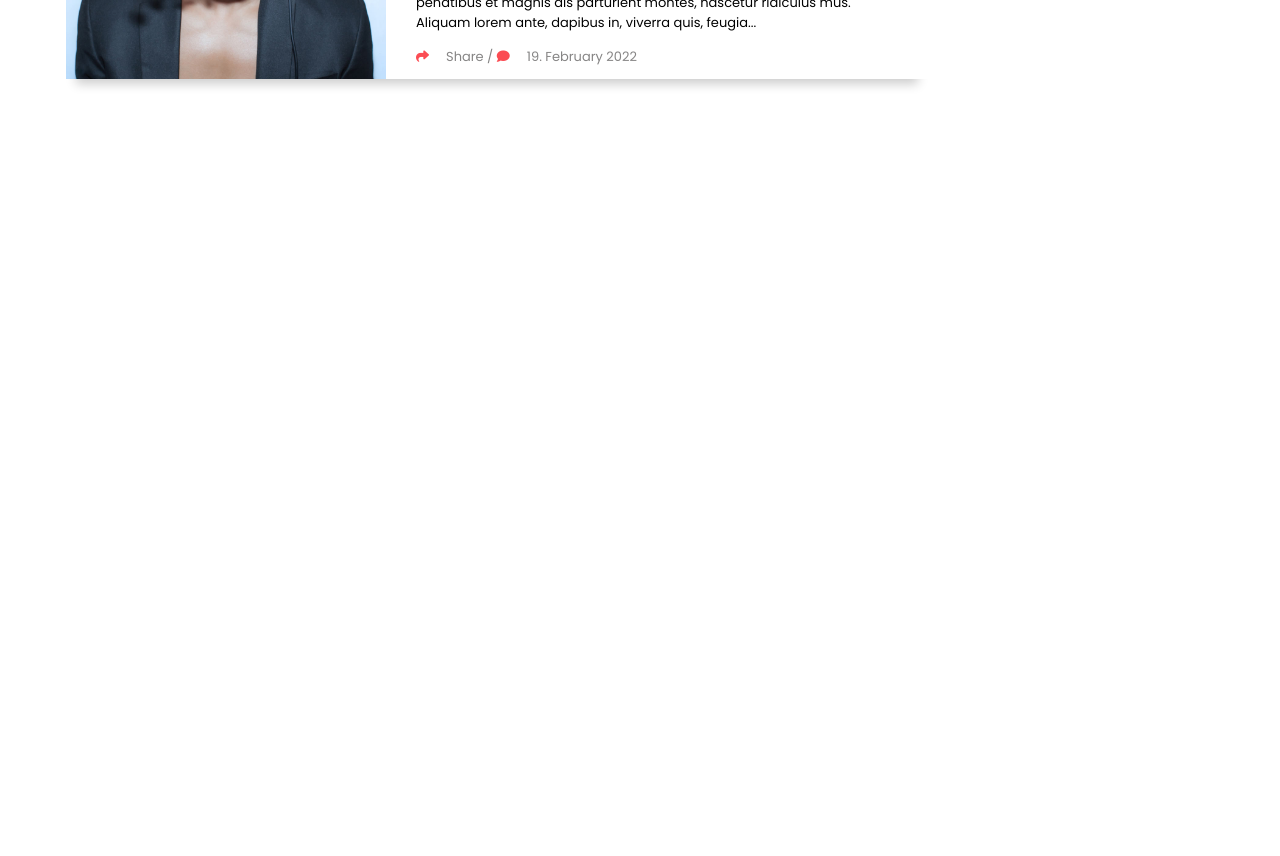
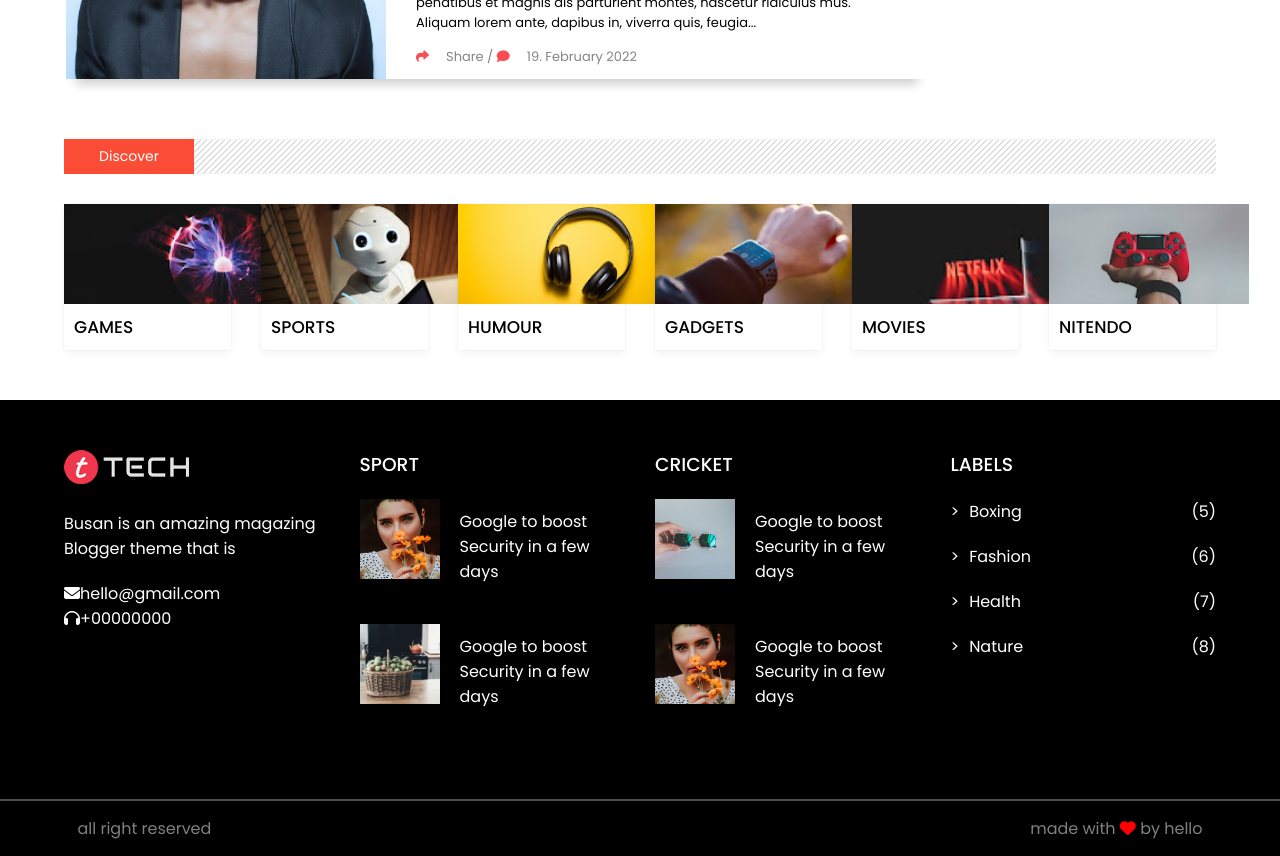
Before and after one commit to NhanVo-gmt/Game-review-page, a React (Create React App) app: page / in a window 1280 px wide. Shown: the part 3060-3916 px from the top of the page. Before the commit the page ends 3169 px from the top, so only its background shows below. Built offline with nearby package versions, Linux system fonts and the light colour scheme.

Commit message:
adding footer and complete the home page

```diff
--- /dev/null
+++ b/src/components/common/footer/footer.css
@@ -0,0 +1,62 @@
+footer {
+    background-color: #000;
+    color: #fff;
+    padding: 50px 0;
+    margin-top: 50px;
+}
+footer .container {
+    display: grid;
+    grid-template-columns: repeat(4, 1fr);
+    grid-gap: 30px;
+}
+footer .logo p {
+    margin: 20px 0;
+}
+footer h3 {
+    margin-bottom: 20px;
+    font-weight: 500;
+}
+footer .item {
+    display: flex;
+    margin-bottom: 30px;
+}
+footer .item img {
+    width: 80px;
+    height: 80px;
+    object-fit: cover;
+}
+footer .item p {
+    padding: 10px 20px;
+}
+footer ul li {
+    margin-bottom: 20px;
+    border-bottom: 2px solid rgba(255, 255, 255, 0.3);
+    display: flex;
+    justify-content: space-between;
+    position: relative;
+}
+footer ul li:nth-last-child(1)
+{
+    border-bottom: none;
+}
+footer ul li span::before {
+    content: ">";
+    top: 0;
+    left: 0;
+    margin-right: 10px;
+}
+.legal {
+    padding: 15px;
+    background-color: #000;
+    color: grey;
+    border-top: 2px solid rgba(255, 255, 255, 0.3);
+}
+.legal i {
+    color: red;
+}
+
+@media screen and (max-width: 768px) {
+    footer .container {
+        grid-template-columns: repeat(2, 1fr);
+    }
+}
--- /dev/null
+++ b/src/components/common/footer/footer.jsx
@@ -0,0 +1,79 @@
+import React from "react";
+import "./footer.css"
+
+const Footer = () => {
+  return (
+    <>
+      <footer>
+        <div className="container">
+          <div className="box logo">
+            <img src="../images/tech-logo-footer.png" alt="" />
+            <p>Busan is an amazing magazing Blogger theme that is</p>
+            <i className="fa fa-envelope"></i>
+            <span>hello@gmail.com</span> <br />
+            <i className="fa fa-headphones"></i>
+            <span>+00000000</span>
+          </div>
+          <div className="box">
+            <h3>SPORT</h3>
+            <div className="item">
+              <img src="../images/hero/hero1.jpg" alt="" />
+              <p>Google to boost Security in a few days</p>
+            </div>
+            <div className="item">
+              <img src="../images/hero/hero2.jpg" alt="" />
+              <p>Google to boost Security in a few days</p>
+            </div>
+          </div>
+          <div className="box">
+            <h3>CRICKET</h3>
+            <div className="item">
+              <img src="../images/hero/hero3.jpg" alt="" />
+              <p>Google to boost Security in a few days</p>
+            </div>
+            <div className="item">
+              <img src="../images/hero/hero1.jpg" alt="" />
+              <p>Google to boost Security in a few days</p>
+            </div>
+          </div>
+          <div className="box">
+            <h3>LABELS</h3>
+            <ul>
+              <li>
+                <span>Boxing</span>
+                <label htmlFor="">(5)</label>
+              </li>
+            </ul>
+            <ul>
+              <li>
+                <span>Fashion</span>
+                <label htmlFor="">(6)</label>
+              </li>
+            </ul>
+            <ul>
+              <li>
+                <span>Health</span>
+                <label htmlFor="">(7)</label>
+              </li>
+            </ul>
+            <ul>
+              <li>
+                <span>Nature</span>
+                <label htmlFor="">(8)</label>
+              </li>
+            </ul>
+          </div>
+        </div>
+      </footer>
+
+      <div className="legal">
+        <div className="container flexSB">
+            <p>all right reserved</p>
+            <p>made with <i className="fa fa-heart"></i> by hello </p>
+        </div>
+      </div>
+    </>
+  );
+};
+
+export default Footer;
--- /dev/null
+++ b/src/components/common/home/discover/discover.jsx
@@ -0,0 +1,30 @@
+import React from 'react'
+import './style.css'
+import Heading from '../../heading/heading'
+import { discover } from '../../../../dummydata'
+
+const Discover = () => {
+  return (
+    <>
+        <section className="discover">
+            <div className="container">
+                <Heading title='Discover' />
+                <div className="content">
+                  {discover.map((val) => {
+                    return (
+                      <div className="box">
+                        <div className="img">
+                          <img src={val.cover} alt="" />
+                        </div>
+                        <h1 className="title">{val.title}</h1>
+                      </div>
+                    )
+                  })}
+                </div>
+            </div>
+        </section>
+    </>
+  )
+}
+
+export default Discover
--- /dev/null
+++ b/src/components/common/home/discover/style.css
@@ -0,0 +1,29 @@
+.discover .content {
+    display: grid;
+    grid-template-columns: repeat(6, 1fr);
+    grid-gap: 30px;
+}
+.discover .box {
+    background-color: #fff;
+    box-shadow: 0 4px 8px rgb(0 0 0 / 4%), 0 0 2px rgb(0 0 0 / 6%), 0 0 1px rgb(0 0 0 / 4%);
+}
+.discover .img {
+    width: 150px;
+    height: 100px;
+}
+.discover img {
+    width: 200px;
+    height: 100px;
+    object-fit: cover;
+}
+.discover h1 {
+    padding: 10px;
+    text-align: left;
+    text-transform: uppercase;
+    margin: 0;
+}
+@media screen and (max-width: 768px) {
+    .discover .content{
+        grid-template-columns: repeat(3, 1fr);
+    }
+}
--- a/src/components/common/home/homepage.jsx
+++ b/src/components/common/home/homepage.jsx
@@ -1,12 +1,16 @@
 import React from 'react'
 import Hero from './hero/hero'
 import Home from './mainContent/homes/home'
+import Discover from './discover/discover'
+import Footer from '../footer/footer'
 
 const Homepages = () => {
   return (
     <>
       <Hero />
       <Home />
+      <Discover />
+      <Footer />
     </>
   )
 }
--- a/src/components/common/home/mainContent/homes/style.css
+++ b/src/components/common/home/mainContent/homes/style.css
@@ -1,7 +1,6 @@
 main .container {
     display: flex;
     justify-content: space-between;
-    height: 100vh;
 }
 .mainContent {
     width: 75%;
--- a/src/components/common/home/sideContent/side/side.css
+++ b/src/components/common/home/sideContent/side/side.css
@@ -56,3 +56,20 @@
   margin-bottom: 20px;
   padding: 10px;
 }
+/*--------------gallery--------------*/
+.gallery .img {
+  width: 315px;
+  height: 200px;
+}
+.gallery img {
+  width: 315px;
+  height: 200px;
+  object-fit: cover;
+}
+@media screen and (max-width: 768px) {
+  .gallery .img,
+  .gallery img {
+    width: 100%;
+    height: 400px;
+  }
+}
--- a/src/components/common/home/sideContent/side/side.jsx
+++ b/src/components/common/home/sideContent/side/side.jsx
@@ -3,9 +3,26 @@ import Heading from "../../../heading/heading";
 import SocialMedia from "../social/socialMedia";
 import "./side.css";
 import Tpost from "../tpost/tpost";
+import { gallery } from "../../../../../dummydata";
+import Slider from "react-slick";
 
 const Side = () => {
-  const category = ["world", "travel", "sport", "fun", "health", "fashion", "business"];
+  const settings = {
+    dots: false,
+    infinite: false,
+    speed: 500,
+    slidesToShow: 1,
+    slidesToScroll: 1,
+  };
+  const category = [
+    "world",
+    "travel",
+    "sport",
+    "fun",
+    "health",
+    "fashion",
+    "business",
+  ];
   return (
     <>
       <Heading title="Stay Connected" />
@@ -34,13 +51,24 @@ const Side = () => {
             <div className="category category1">
               <span>{val}</span>
             </div>
-          )
+          );
         })}
+      </section>
+
+      <section className="gallery">
+        <Heading title="Gallery" />
+        <Slider {...settings}>
+          {gallery.map((val) => {
+            return (
+              <div className="img">
+                <img src={val.cover} alt="" />
+              </div>
+            );
+          })}
+        </Slider>
       </section>
     </>
   );
-
-
 };
 
 export default Side;
```
Also changed, not shown: src/components/culture/culture.jsx (added).
